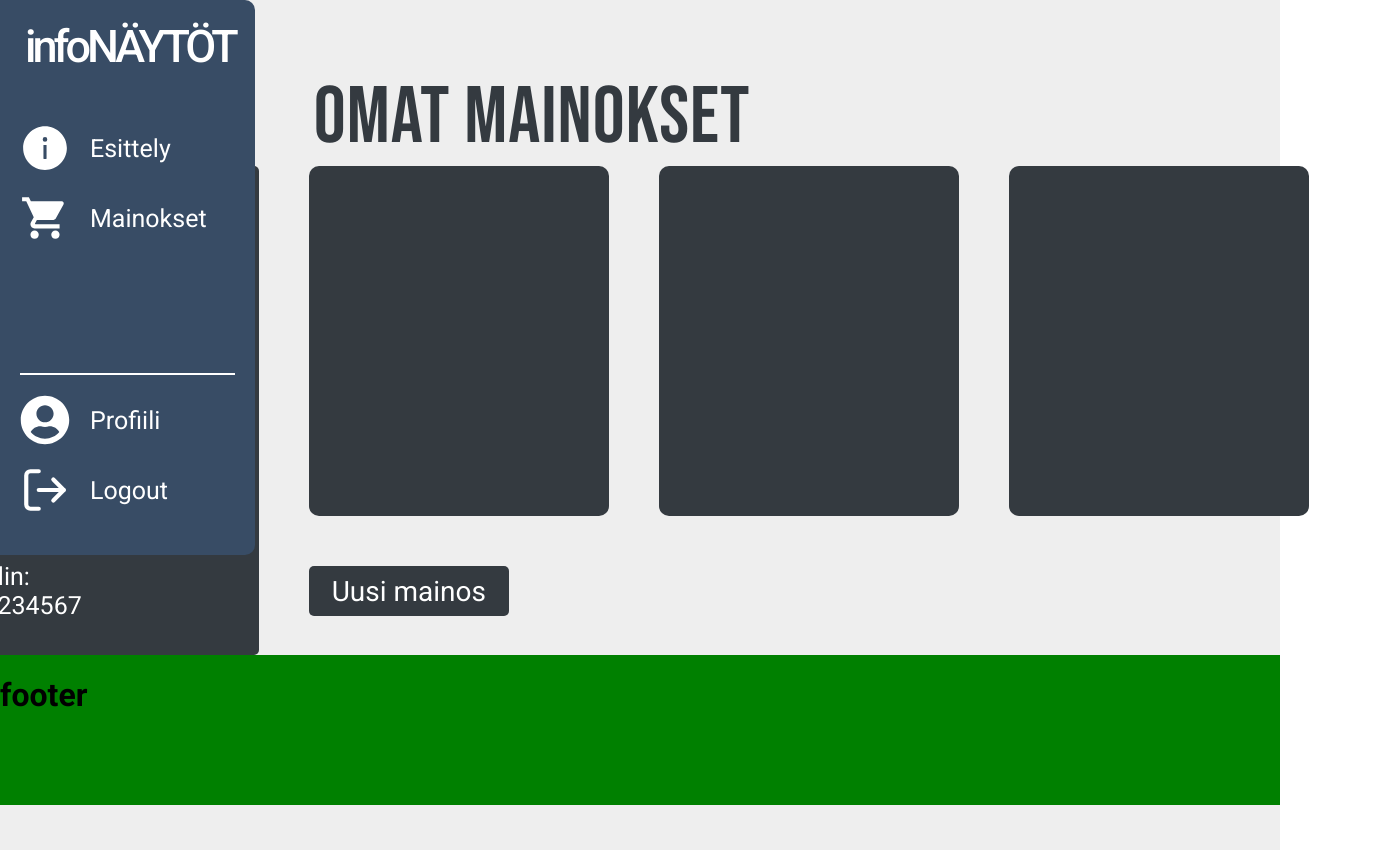
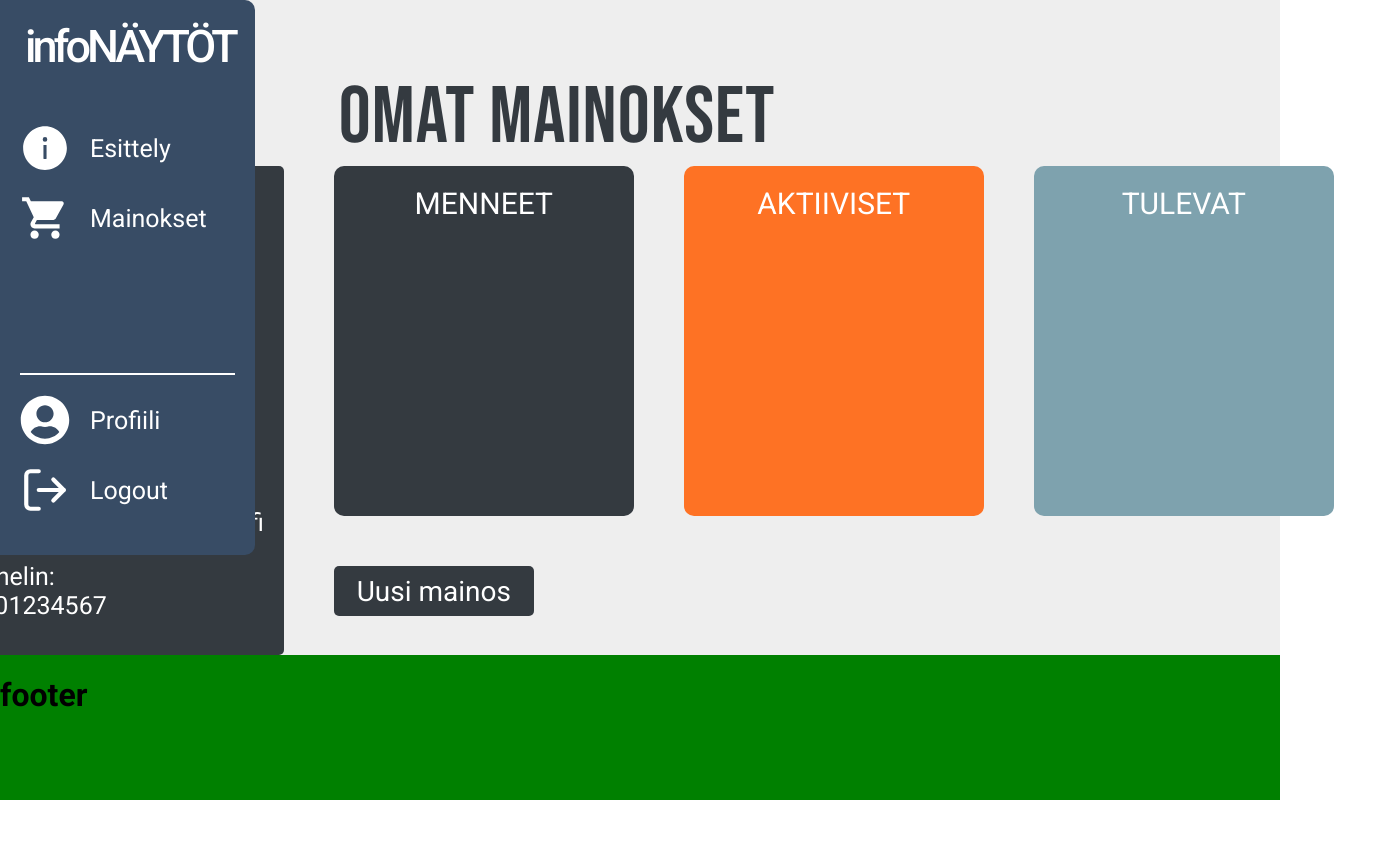
Before and after one commit to coldase/infonaytto, a React (Create React App) app: page /mainokset in a window 1280 px wide. Shown: the whole page, 1384 px wide, since content can reach past the window. After the commit the page ends 800 px from the top, so only its background shows below. Built offline with nearby package versions, Linux system fonts and the light colour scheme; sample sign-in values are in the browser's storage.

Commit message:
colors for mainoscards

```diff
--- a/src/App.js
+++ b/src/App.js
@@ -7,6 +7,7 @@ import HomeScreen from "./screens/homescreen/homescreen";
 import Mainokset from "./screens/mainokset/mainokset";
 import Esittely from "./screens/esittely/esittely";
 import Profile from "./screens/profile/profile";
+import UusiMainos from "./screens/uusimainos/uusimainos";
 
 const App = () => {
   // const [currentUser, setCurrentUser] = useState("");
@@ -45,6 +46,7 @@ const App = () => {
         <Route path="/esittely" element={<Esittely />} />
         <Route path="/mainokset" element={<Mainokset />} />
         <Route path="/profiili" element={<Profile />} />
+        <Route path="/uusimainos" element={<UusiMainos />} />
       </Routes>
       {/* </div> */}
     </>
--- a/src/components/omatmainokset/omatmainokset.css
+++ b/src/components/omatmainokset/omatmainokset.css
@@ -1,6 +1,8 @@
 .omatmainokset-container {
   height: 100%;
-  width: 100%;
+  margin-top: 50px;
+  display: flex;
+  flex-direction: column;
 }
 
 .omatmainokset-header {
@@ -15,8 +17,13 @@
 }
 
 .omatmainokset-card-container {
-  width: 100%;
   display: flex;
+}
+.omatmainokset-card-container h1 {
+  color: white;
+  text-align: center;
+  font-size: 30px;
+  font-weight: 400;
 }
 
 .omatmainokset-card {
@@ -25,6 +32,20 @@
   width: 300px;
   height: 350px;
   background-color: #343a40;
+}
+.omatmainokset-card2 {
+  border-radius: 10px;
+  margin-right: 50px;
+  width: 300px;
+  height: 350px;
+  background-color: #fe7224;
+}
+.omatmainokset-card3 {
+  border-radius: 10px;
+  margin-right: 50px;
+  width: 300px;
+  height: 350px;
+  background-color: #7ea2ae;
 }
 
 .omatmainokset-uusimainos-btn {
@@ -36,6 +57,7 @@
   background-color: #343a40;
   border-radius: 5px;
   margin-top: 50px;
+  cursor: pointer;
 }
 
 .omatmainokset-uusimainos-btn p {
@@ -43,3 +65,7 @@
   align-self: center;
   color: #fff;
 }
+
+.omatmainokset-uusimainos-btn:hover {
+  opacity: 0.8;
+}
--- a/src/components/omatmainokset/omatmainokset.jsx
+++ b/src/components/omatmainokset/omatmainokset.jsx
@@ -1,17 +1,25 @@
 import "./omatmainokset.css";
+import { Link } from "react-router-dom";
 
 const OmatMainokset = () => {
   return (
     <div className="omatmainokset-container">
       <h1 className="omatmainokset-header">OMAT MAINOKSET</h1>
       <div className="omatmainokset-card-container">
-        <div className="omatmainokset-card"></div>
-        <div className="omatmainokset-card"></div>
-        <div className="omatmainokset-card"></div>
+        <div className="omatmainokset-card">
+          <h1>MENNEET</h1>
+        </div>
+        <div className="omatmainokset-card2">
+          <h1>AKTIIVISET</h1>
+        </div>
+        <div className="omatmainokset-card3">
+          <h1>TULEVAT</h1>
+        </div>
       </div>
-      <div className="omatmainokset-uusimainos-btn">
+
+      <Link to="/uusimainos" className="omatmainokset-uusimainos-btn">
         <p>Uusi mainos</p>
-      </div>
+      </Link>
     </div>
   );
 };
--- a/src/components/profilecard/profilecard.css
+++ b/src/components/profilecard/profilecard.css
@@ -1,6 +1,7 @@
 .mainokset-profile-container {
   height: 100%;
   margin-right: 50px;
+  margin-top: 50px;
 }
 
 .mainokset-profile-card-header {
--- a/src/screens/mainokset/mainokset.css
+++ b/src/screens/mainokset/mainokset.css
@@ -4,7 +4,6 @@
   position: absolute;
   height: 100%;
   width: 100%;
-  padding-top: 50px;
   display: flex;
   flex-direction: column;
   background-color: rgb(238, 238, 238);
@@ -13,15 +12,18 @@
 }
 
 .mainokset-content {
+  display: flex;
+  justify-content: center;
   align-self: center;
-  display: flex;
-  /* margin-left: 8%; */
+  margin-left: 50px;
   margin-top: 20px;
   /* width: 84%; */
 }
 
 .mainokset-footer {
+  /* position: absolute; */
   background-color: green;
   width: 100%;
   height: 150px;
+  bottom: 0;
 }
--- /dev/null
+++ b/src/screens/uusimainos/uusimainos.css
@@ -0,0 +1,28 @@
+.uusimainos-container {
+  display: flex;
+  justify-content: center;
+  /* background-color: red; */
+  width: 100%;
+  flex-direction: column;
+}
+
+.uusimainos-header {
+  /* background-color: blue; */
+  display: flex;
+  justify-content: center;
+}
+.uusimainos-content h1 {
+  align-self: center;
+}
+.uusimainos-content {
+  /* background-color: yellow; */
+  display: flex;
+  flex-direction: column;
+  justify-content: center;
+  margin-top: 100px;
+}
+.uusimainos-footer {
+  /* background-color: green; */
+  display: flex;
+  justify-content: center;
+}
--- /dev/null
+++ b/src/screens/uusimainos/uusimainos.jsx
@@ -0,0 +1,26 @@
+import "./uusimainos.css";
+import { Navigate } from "react-router-dom";
+import MyNav from "../../components/mynav/mynav";
+
+const UusiMainos = () => {
+  if (!sessionStorage.getItem("userid")) {
+    return <Navigate to="/" />;
+  }
+  return (
+    <>
+      <MyNav />
+      <div className="uusimainos-container">
+        <div className="uusimainos-header">
+          <h1>Uusi mainos</h1>
+        </div>
+        <div className="uusimainos-content"></div>
+
+        <div className="uusimainos-footer">
+          <h1>footer</h1>
+        </div>
+      </div>
+    </>
+  );
+};
+
+export default UusiMainos;
```
